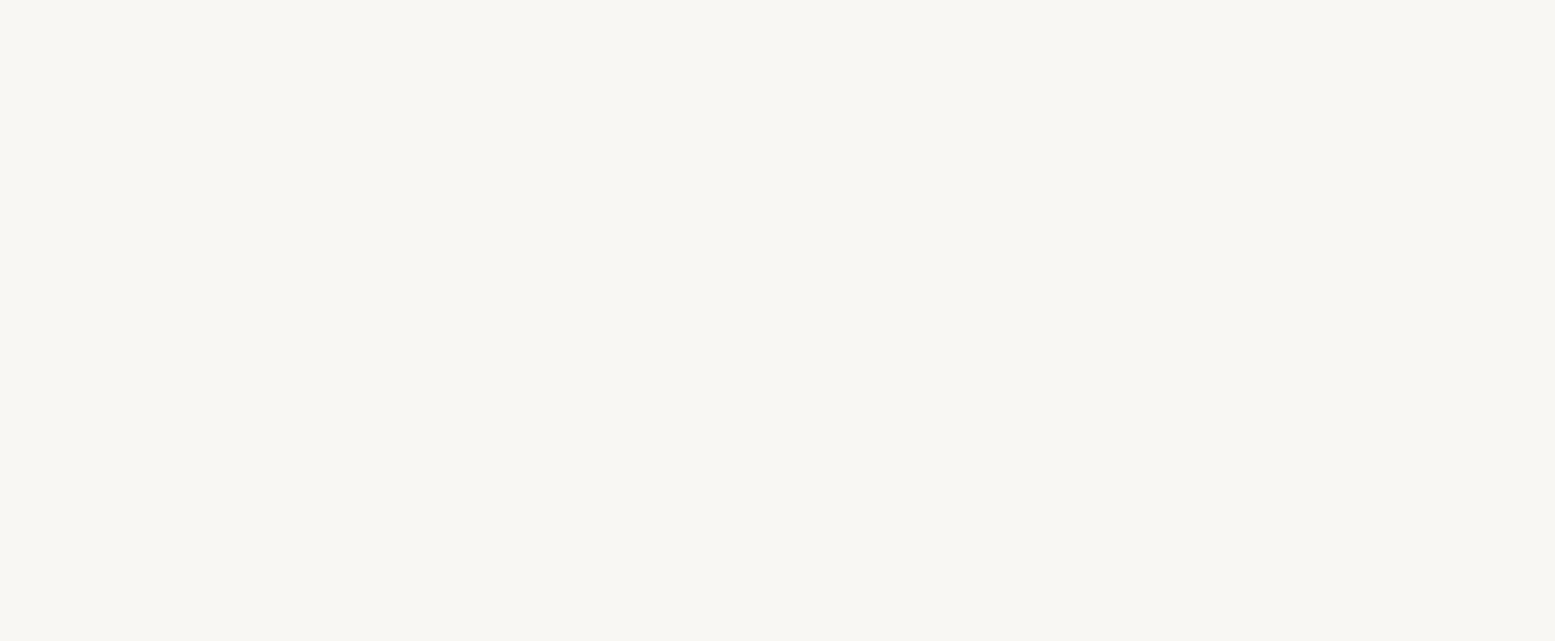
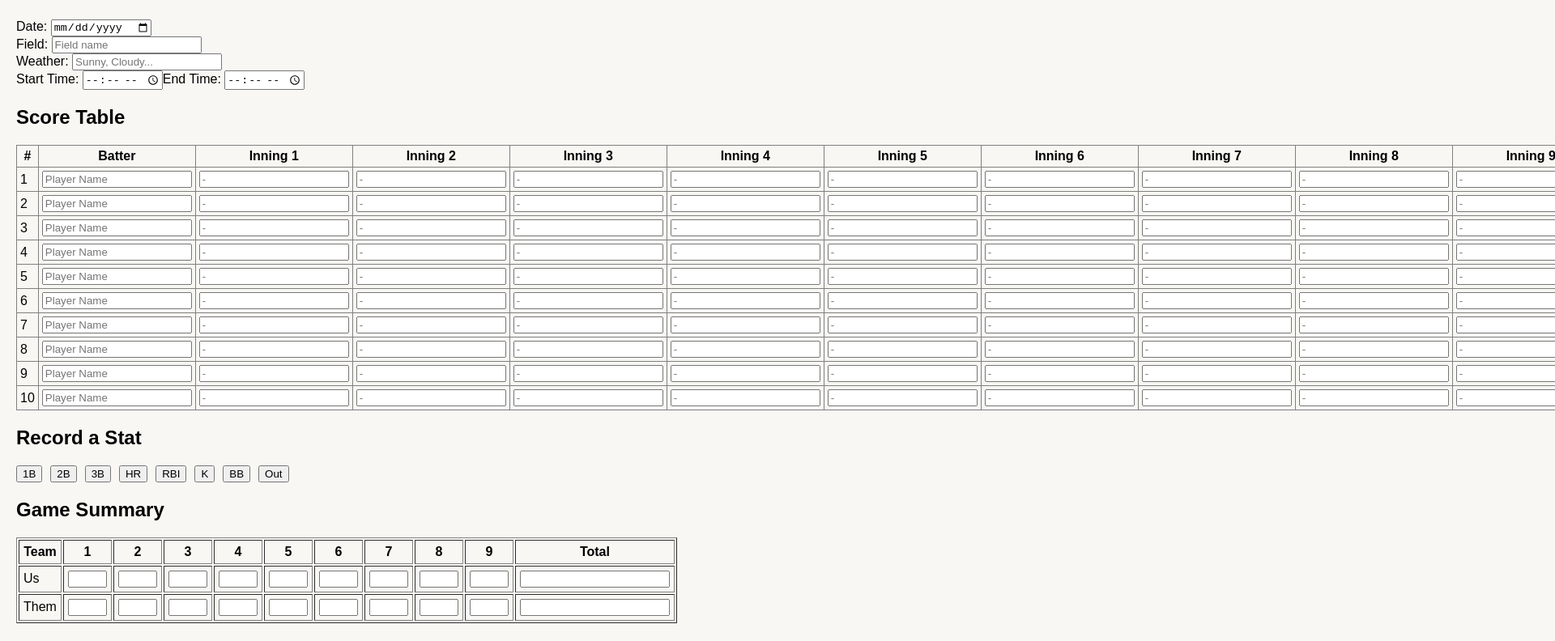
Before and after one commit to mbroughtonn/basetrackr, a React (Create React App) app: page / in a window 1280 px wide. Shown: the part 308-1100 px from the top of the page at 81% size, 1920 px wide, since content can reach past the window. Before the commit the page ends 800 px from the top, so only its background shows below. Built offline with nearby package versions, Linux system fonts and the light colour scheme.

Commit message:
Added Header, GameInfoForm, ScoreTable, PlayerRow, StatsControl, Summary, and Bench components.
Added basic UI components for all new JS files.

Added all to newly created /components folder.

```diff
--- a/src/App.js
+++ b/src/App.js
@@ -1,8 +1,19 @@
+import Header from './components/Header';
+import GameInfoForm from './components/GameInfoForm';
+import ScoreTable from './components/ScoreTable';
+import StatsControls from './components/StatsControls';
+import Summary from './components/Summary';
+import Bench from './components/Bench';
+
 function App() {
   return (
-    <div style={{ textAlign: "center", padding: "20px" }}>
-      <img src="basetrackr.png" alt="BaseTrackr Logo" style={{ maxWidth: "150px" }} />
-      <p>Welcome to your baseball stats tracker!</p>
+    <div style={{ backgroundColor: "#f9f7f4", minHeight: "100vh", padding: "20px", fontFamily: "Arial" }}>
+      <Header />
+      <GameInfoForm />
+      <ScoreTable />
+      <StatsControls />
+      <Summary />
+      <Bench />
     </div>
   );
 }
--- /dev/null
+++ b/src/components/Bench.js
@@ -0,0 +1,12 @@
+import React from 'react';
+
+function Bench() {
+    return (
+        <section style={{ marginTop: "20px" }}>
+            <h2>Bench & Notes</h2>
+            <textarea rows="5" cols="50" placeholder="Bench players, notes, substitutions, etc."></textarea>
+        </section>
+    );
+}
+
+export default Bench;
--- /dev/null
+++ b/src/components/GameInfoForm.js
@@ -0,0 +1,24 @@
+import React from 'react';
+
+function GameInfoForm() {
+    return (
+        <section style={{ marginBottom: "20px" }}>
+            <h2>Game Info</h2>
+            <div>
+                <label>Date: <input type="date" /></label>
+            </div>
+            <div>
+                <label>Field: <input type="text" placeholder="Field name" /></label>
+            </div>
+            <div>
+                <label>Weather: <input type="text" placeholder="Sunny, Cloudy..." /></label>
+            </div>
+            <div>
+                <label>Start Time: <input type="time" /></label>
+                <label>End Time: <input type="time" /></label>
+            </div>
+        </section>
+    );
+}
+
+export default GameInfoForm;
--- /dev/null
+++ b/src/components/Header.js
@@ -0,0 +1,11 @@
+import React from 'react';
+
+function Header() {
+    return (
+        <header style={{ textAlign: "center", padding: "20px" }}>
+            <img src="/basetrackr.png" alt="BaseTrackr Logo" style={{ maxWidth: "200px" }} />
+        </header>
+    );
+}
+
+export default Header;
--- /dev/null
+++ b/src/components/PlayerRow.js
@@ -0,0 +1,19 @@
+import React from 'react';
+
+function PlayerRow({ number }) {
+    return (
+        <tr>
+            <td>{number}</td>
+            <td><input type="text" placeholder="Player Name" /></td>
+            {[...Array(9)].map((_, i) => (
+                <td key={i}><input type="text" placeholder="-" maxLength="1" /></td>
+            ))}
+            <td><input type="number" placeholder="AB" /></td>
+            <td><input type="number" placeholder="H" /></td>
+            <td><input type="number" placeholder="R" /></td>
+            <td><input type="number" placeholder="RBI" /></td>
+        </tr>
+    );
+}
+
+export default PlayerRow;
--- /dev/null
+++ b/src/components/ScoreTable.js
@@ -0,0 +1,34 @@
+import React from 'react';
+import PlayerRow from './PlayerRow';
+
+function ScoreTable() {
+    const players = Array.from({ length: 10 }, (_, i) => i + 1);
+
+    return (
+        <section>
+            <h2>Score Table</h2>
+            <table border="1" cellPadding="4" style={{ width: "100%", borderCollapse: "collapse" }}>
+                <thead>
+                    <tr>
+                        <th>#</th>
+                        <th>Batter</th>
+                        {[...Array(9)].map((_, i) => (
+                            <th key={i}>Inning {i + 1}</th>
+                        ))}
+                        <th>AB</th>
+                        <th>H</th>
+                        <th>R</th>
+                        <th>RBI</th>
+                    </tr>
+                </thead>
+                <tbody>
+                    {players.map((num) => (
+                        <PlayerRow key={num} number={num} />
+                    ))}
+                </tbody>
+            </table>
+        </section>
+    );
+}
+
+export default ScoreTable;
--- /dev/null
+++ b/src/components/StatsControls.js
@@ -0,0 +1,21 @@
+import React from 'react';
+
+function StatsControls() {
+    return (
+        <section style={{ marginTop: "20px" }}>
+            <h2>Record a Stat</h2>
+            <div style={{ display: "flex", flexWrap: "wrap", gap: "10px" }}>
+                <button>1B</button>
+                <button>2B</button>
+                <button>3B</button>
+                <button>HR</button>
+                <button>RBI</button>
+                <button>K</button>
+                <button>BB</button>
+                <button>Out</button>
+            </div>
+        </section>
+    );
+}
+
+export default StatsControls;
--- /dev/null
+++ b/src/components/Summary.js
@@ -0,0 +1,38 @@
+import React from 'react';
+
+function Summary() {
+    return (
+        <section style={{ marginTop: "20px" }}>
+            <h2>Game Summary</h2>
+            <table border="1" cellPadding="5" style={{ width: "100%", maxWidth: "400px" }}>
+                <thead>
+                    <tr>
+                        <th>Team</th>
+                        {[...Array(9)].map((_, i) => (
+                            <th key={i}>{i + 1}</th>
+                        ))}
+                        <th>Total</th>
+                    </tr>
+                </thead>
+                <tbody>
+                    <tr>
+                        <td>Us</td>
+                        {[...Array(9)].map((_, i) => (
+                            <td key={i}><input type="number" style={{ width: "40px" }} /></td>
+                        ))}
+                        <td><input type="number" /></td>
+                    </tr>
+                    <tr>
+                        <td>Them</td>
+                        {[...Array(9)].map((_, i) => (
+                            <td key={i}><input type="number" style={{ width: "40px" }} /></td>
+                        ))}
+                        <td><input type="number" /></td>
+                    </tr>
+                </tbody>
+            </table>
+        </section>
+    );
+}
+
+export default Summary;
```
